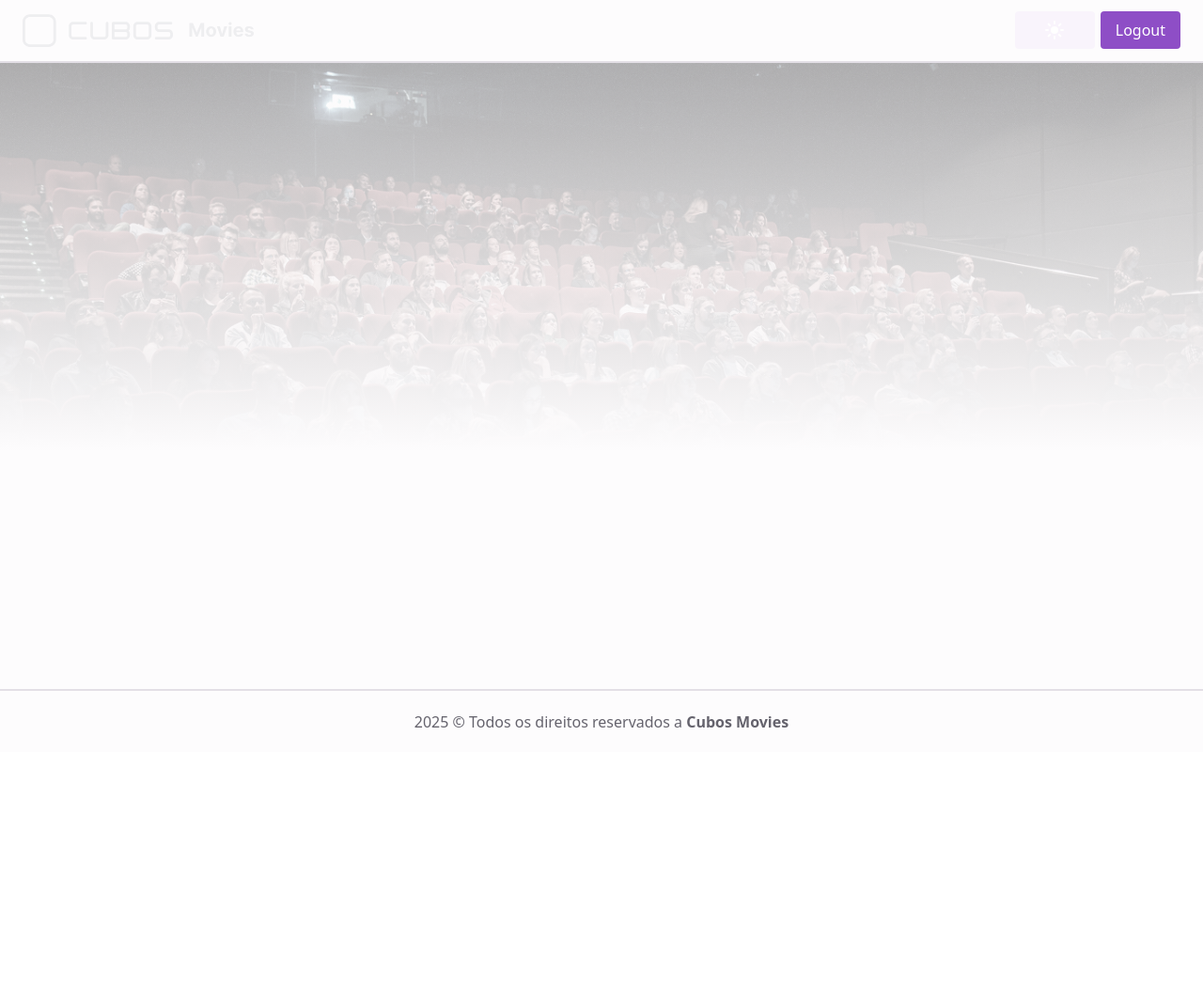
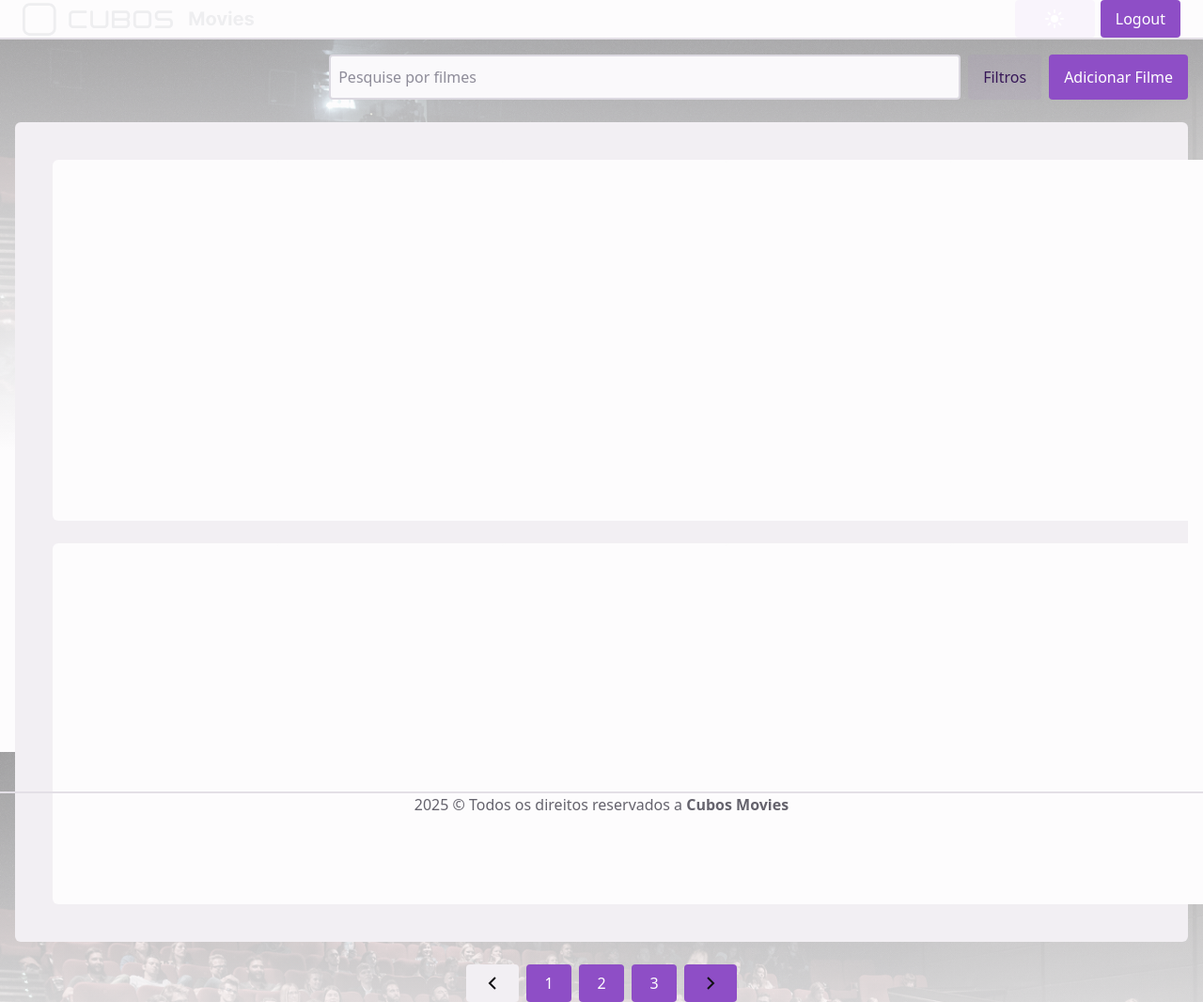
Before and after one commit to dyegosoriano/cubos-challenge, a React (Vite) app in the folder frontend/: page /home in a window 1280 px wide. Shown: the whole page at 94% size. Before the commit the page ends 800 px from the top, so only its background shows below. Built offline with nearby package versions, Linux system fonts and the light colour scheme.

Commit message:
feat: initializing movie listing screen

```diff
--- a/frontend/src/App.tsx
+++ b/frontend/src/App.tsx
@@ -3,6 +3,7 @@ import { BrowserRouter as Router, Route, Routes } from 'react-router-dom'
 import { CreateAccount } from './pages/public/CreateAccount'
 import { MainContainer } from './components/MainContainer'
 import { Login } from './pages/public/Login'
+import { Home } from './pages/private/Home'
 
 export const App = () => {
   return (
@@ -10,6 +11,7 @@ export const App = () => {
       <Router>
         <Routes>
           <Route path="/create-account" element={<CreateAccount />} />
+          <Route path="/home" element={<Home />} />
           <Route path="/" element={<Login />} />
         </Routes>
       </Router>
--- a/frontend/src/components/Button/index.tsx
+++ b/frontend/src/components/Button/index.tsx
@@ -3,21 +3,21 @@ import React from 'react'
 
 const variant = tv({
   base: 'flex justify-center items-center min-w-12 min-h-10 font-medium rounded-sm px-4 cursor-pointer',
-  defaultVariants: { color: 'primary' },
+  defaultVariants: { mode: 'normal', color: 'primary' },
   variants: {
-    position: { right: 'ml-auto' },
     color: {
       secondary: 'bg-purple-a2 hover:bg-purple-a3 active:bg-purple-a1 disabled:bg-mauve-a3 text-purple-a12 transition-colors duration-200',
-      primary: 'bg-purple-9 hover:bg-purple-1 active:bg-purple-8 disabled:bg-mauve-9 text-white transition-colors duration-200'
+      primary: 'bg-purple-9 hover:bg-purple-1 active:bg-purple-8 disabled:bg-mauve-9 text-white transition-colors duration-200',
+      paginate: 'bg-mauve-3 hover:bg-mauve-2 active:bg-mauve-4 disabled:bg-mauve-5 transition-colors duration-200'
     }
   }
 })
 
 type IProps = React.ComponentProps<'button'> & VariantProps<typeof variant>
 
-export const Button: React.FC<IProps> = ({ children, ...props }) => {
+export const Button: React.FC<IProps> = ({ className, children, ...props }) => {
   return (
-    <button className={variant(props)} {...props}>
+    <button className={`${variant(props)} ${className || ''}`} {...props}>
       {children}
     </button>
   )
--- a/frontend/src/components/Container/index.tsx
+++ b/frontend/src/components/Container/index.tsx
@@ -2,9 +2,9 @@ import React from 'react'
 
 type IProps = React.ComponentProps<'div'>
 
-export const Container: React.FC<IProps> = ({ children, ...props }) => {
+export const Container: React.FC<IProps> = ({ children, className, ...props }) => {
   return (
-    <div className="min-w-96 p-4 bg-mauve-3 rounded-md" {...props}>
+    <div className={`min-w-96 p-4 bg-mauve-3 rounded-md ${className || ''}`} {...props}>
       {children}
     </div>
   )
--- a/frontend/src/components/Input/InputField.tsx
+++ b/frontend/src/components/Input/InputField.tsx
@@ -7,4 +7,6 @@ const variant = tv({
 
 type IProps = React.ComponentProps<'input'> & VariantProps<typeof variant>
 
-export const InputField: React.FC<IProps> = ({ ...props }) => <input className={variant(props)} {...props} />
+export const InputField: React.FC<IProps> = ({ className, ...props }) => (
+  <input className={`${variant(props)} ${className || ''}`} {...props} />
+)
--- /dev/null
+++ b/frontend/src/pages/private/Home.tsx
@@ -0,0 +1,40 @@
+import arrowRight from '../../assets/svg/arrow-right.svg'
+import arrowLeft from '../../assets/svg/arrow-left.svg'
+
+import { Container } from '../../components/Container'
+import { Button } from '../../components/Button'
+import { Input } from '../../components/Input'
+
+export const Home = () => {
+  return (
+    <div className="flex flex-col h-full gap-6 p-4">
+      <div className="flex gap-2 h-12 ml-auto">
+        <Input.Field className="w-2xl" placeholder="Pesquise por filmes" type="text" />
+        <Button color="secondary">Filtros</Button>
+        <Button>Adicionar Filme</Button>
+      </div>
+
+      <Container>
+        <div className="grid grid-cols-2 m-6 gap-6 sm:grid-cols-3 md:grid-cols-4 lg:grid-cols-5">
+          {Array.from({ length: 10 }).map((_, index) => (
+            <div key={index} className="w-2xs bg-mauve-1 aspect-9/12 cursor-pointer rounded-md" />
+          ))}
+        </div>
+      </Container>
+
+      <div className="flex h-10 mx-auto mt-auto gap-2">
+        <Button color="paginate">
+          <img src={arrowLeft} alt="Listar filmes anteriores" />
+        </Button>
+
+        <Button>1</Button>
+        <Button>2</Button>
+        <Button>3</Button>
+
+        <Button>
+          <img src={arrowRight} alt="Listar próximos filmes" />
+        </Button>
+      </div>
+    </div>
+  )
+}
--- a/frontend/src/pages/public/CreateAccount.tsx
+++ b/frontend/src/pages/public/CreateAccount.tsx
@@ -25,7 +25,7 @@ export const CreateAccount = () => {
         <Input.Field placeholder="Digite sua senha novamente" type="password" />
       </Input.Container>
 
-      <Button position="right">Cadastrar</Button>
+      <Button className="ml-auto">Cadastrar</Button>
     </Container>
   )
 }
--- a/frontend/src/pages/public/Login.tsx
+++ b/frontend/src/pages/public/Login.tsx
@@ -19,7 +19,10 @@ export const Login = () => {
 
       <div className="flex justify-between">
         <Link to="create-account">Criar conta</Link>
-        <Button>Entrar</Button>
+
+        <Link to="home">
+          <Button>Entrar</Button>
+        </Link>
       </div>
     </Container>
   )
```
